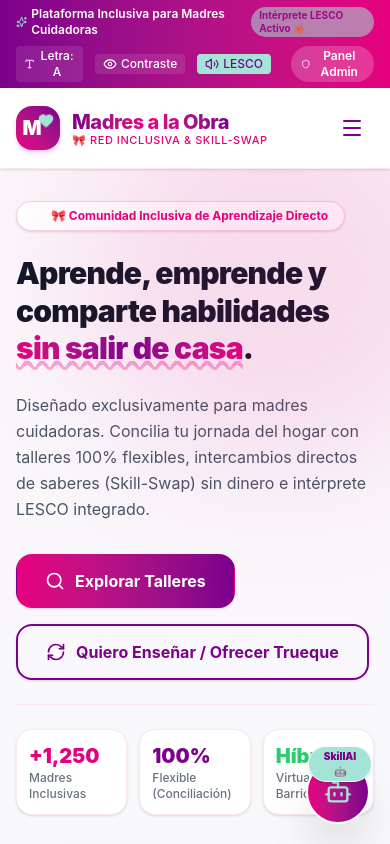
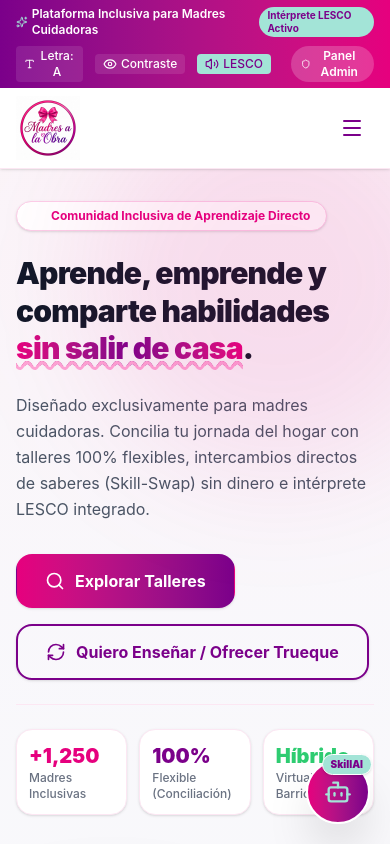
Before and after one commit to Thiffanie-Programadora/madres-a-la-obra, a React (Vite) app in the folder madres-a-la-obra/: page / in a window 390 px wide. Shown: the top 844 px of the page. Built offline with nearby package versions, Linux system fonts and the light colour scheme.

Commit message:
Se agrego el logo oficial Madres a la Obra y se removieron los emojis del sitio web

```diff
--- a/madres-a-la-obra/src/components/footer.jsx
+++ b/madres-a-la-obra/src/components/footer.jsx
@@ -24,13 +24,7 @@ export default function Footer({ setCurrentView }) {
           {/* Brand Col */}
           <div className="space-y-4">
             <div className="flex items-center gap-3">
-              <div className="w-10 h-10 rounded-2xl bg-gradient-to-tr from-[#E6007E] to-[#7B008A] flex items-center justify-center text-white shadow-md">
-                <span className="text-xl font-black">M</span>
-                <Heart className="w-4 h-4 text-[#A3E4D7] fill-[#A3E4D7] -ml-1 -mt-2" />
-              </div>
-              <span className="text-2xl font-extrabold text-white tracking-tight">
-                Madres a la Obra
-              </span>
+              <img src="/logo.png" alt="Madres a la Obra" className="h-16 w-auto object-contain bg-white rounded-full p-1 shadow-md" />
             </div>
             <p className="text-gray-300 text-sm leading-relaxed">
               Plataforma digital inclusiva para madres cuidadoras. Fomentamos la economía colaborativa, la capacitación flexible y la sororidad a través del intercambio directo de conocimientos.
--- a/madres-a-la-obra/src/components/mamabot.jsx
+++ b/madres-a-la-obra/src/components/mamabot.jsx
@@ -10,7 +10,7 @@ export default function MamaBot({ workshops, onSelectWorkshop }) {
     {
       id: 1,
       sender: 'bot',
-      text: '¡Hola, mamita! 🎀 Soy MamáBot / SkillAI. Puedo ayudarte a conciliar tus tiempos con la siesta de tus peques, buscar talleres adaptados con LESCO o proponerte trueques compatibles.',
+      text: '¡Hola! Soy MamáBot / SkillAI. Puedo ayudarte a conciliar tus tiempos con la siesta de tus peques, buscar talleres adaptados con LESCO o proponerte trueques compatibles.',
       timestamp: new Date().toLocaleTimeString([], { hour: '2-digit', minute: '2-digit' })
     }
   ]);
@@ -18,10 +18,10 @@ export default function MamaBot({ workshops, onSelectWorkshop }) {
   const [isTyping, setIsTyping] = useState(false);
 
   const quickPrompts = [
-    { label: '👶 Siesta Escolar (10am - 12pm)', text: 'Busco talleres en horario de 10:00 a 12:00 para la siesta o jornada escolar.' },
-    { label: '🤟 Talleres LESCO', text: 'Muéstrame talleres que incluyan intérprete LESCO o adaptaciones accesibles.' },
-    { label: '🤝 ¿Cómo funciona el Trueque?', text: 'Explícame cómo puedo intercambiar mis habilidades sin gastar dinero.' },
-    { label: '🍰 Talleres de Repostería o Costura', text: 'Quiero ver talleres de manualidades, confección o repostería fácil.' }
+    { label: 'Siesta Escolar (10am - 12pm)', text: 'Busco talleres en horario de 10:00 a 12:00 para la siesta o jornada escolar.' },
+    { label: 'Talleres LESCO', text: 'Muéstrame talleres que incluyan intérprete LESCO o adaptaciones accesibles.' },
+    { label: '¿Cómo funciona el Trueque?', text: 'Explícame cómo puedo intercambiar mis habilidades sin gastar dinero.' },
+    { label: 'Talleres de Repostería o Costura', text: 'Quiero ver talleres de manualidades, confección o repostería fácil.' }
   ];
 
   const handleSendMessage = (textToSend) => {
@@ -76,8 +76,8 @@ export default function MamaBot({ workshops, onSelectWorkshop }) {
           onClick={() => setIsOpen(true)}
           className="relative group bg-gradient-to-r from-[#E6007E] to-[#7B008A] text-white p-4 rounded-full shadow-2xl hover:scale-110 active:scale-95 transition-all duration-300 flex items-center justify-center border-2 border-white"
         >
-          <div className="absolute -top-2 -right-1 bg-[#A3E4D7] text-[#7B008A] text-[10px] font-black px-2 py-0.5 rounded-full shadow border border-white animate-bounce">
-            SkillAI 🤖
+          <div className="absolute -top-2 -right-1 bg-[#A3E4D7] text-[#7B008A] text-[10px] font-black px-2 py-0.5 rounded-full shadow border border-white">
+            SkillAI
           </div>
           <Bot className="w-7 h-7 text-[#A3E4D7]" />
         </button>
--- a/madres-a-la-obra/src/components/modals.jsx
+++ b/madres-a-la-obra/src/components/modals.jsx
@@ -108,7 +108,7 @@ export function SwapModal({ isOpen, onClose, onAddSwap }) {
 
         <div className="text-center space-y-2">
           <div className="w-12 h-12 rounded-2xl bg-[#A3E4D7] text-[#7B008A] flex items-center justify-center mx-auto shadow-md font-black">
-            🤝
+            <Sparkles className="w-6 h-6 text-[#7B008A]" />
           </div>
           <h3 className="text-2xl font-black text-gray-900">Publicar Propuesta de Trueque</h3>
           <p className="text-xs text-gray-500">Conecta sin dinero con otras madres dispuestas a aprender y enseñar.</p>
@@ -191,7 +191,7 @@ export function WorkshopDetailModal({ workshop, onClose, onRegister }) {
           <div className="flex items-center gap-2">
             {workshop.accessibility.map((acc, i) => (
               <span key={i} className="text-[10px] bg-purple-50 text-[#7B008A] font-bold px-2.5 py-1 rounded-full border border-purple-200">
-                🤟 {acc}
+                {acc}
               </span>
             ))}
           </div>
--- a/madres-a-la-obra/src/components/navbar.jsx
+++ b/madres-a-la-obra/src/components/navbar.jsx
@@ -1,5 +1,5 @@
 import React, { useState } from 'react';
-import { Heart, Search, User, PlusCircle, Volume2, Eye, Type, Menu, X, Shield, Sparkles } from 'lucide-react';
+import { Search, User, PlusCircle, Volume2, Eye, Type, Menu, X, Shield, Sparkles } from 'lucide-react';
 
 export default function Navbar({ currentView, setCurrentView, accessibility, setAccessibility, onOpenPostModal, onOpenLoginModal }) {
   const [mobileMenuOpen, setMobileMenuOpen] = useState(false);
@@ -19,7 +19,7 @@ export default function Navbar({ currentView, setCurrentView, accessibility, set
   };
 
   return (
-    <header className="sticky top-0 z-40 bg-white/90 backdrop-blur-md border-b border-pink-100 shadow-sm transition-all duration-200">
+    <header className="sticky top-0 z-40 bg-white/95 backdrop-blur-md border-b border-pink-100 shadow-sm transition-all duration-200">
       {/* Top Accessibility Bar */}
       <div className="bg-gradient-to-r from-[#7B008A] to-[#E6007E] text-white text-xs py-1.5 px-4">
         <div className="max-w-7xl mx-auto flex flex-wrap justify-between items-center gap-2">
@@ -29,8 +29,8 @@ export default function Navbar({ currentView, setCurrentView, accessibility, set
               Plataforma Inclusiva para Madres Cuidadoras
             </span>
             {accessibility.lescoEnabled && (
-              <span className="bg-[#A3E4D7] text-[#7B008A] font-bold px-2 py-0.5 rounded-full text-[10px] animate-pulse">
-                Intérprete LESCO Activo 🤟
+              <span className="bg-[#A3E4D7] text-[#7B008A] font-bold px-2 py-0.5 rounded-full text-[10px]">
+                Intérprete LESCO Activo
               </span>
             )}
           </div>
@@ -81,23 +81,16 @@ export default function Navbar({ currentView, setCurrentView, accessibility, set
       <div className="max-w-7xl mx-auto px-4 sm:px-6 lg:px-8">
         <div className="flex justify-between items-center h-20">
 
-          {/* Logo */}
+          {/* Custom Logo Image replacing standard text */}
           <div
             className="flex items-center gap-3 cursor-pointer group"
             onClick={() => setCurrentView('home')}
           >
-            <div className="w-11 h-11 rounded-2xl bg-gradient-to-tr from-[#E6007E] to-[#7B008A] flex items-center justify-center text-white shadow-md shadow-pink-500/20 group-hover:scale-105 transition-transform duration-200">
-              <span className="text-xl font-black">M</span>
-              <Heart className="w-4 h-4 text-[#A3E4D7] fill-[#A3E4D7] -ml-1 -mt-2 animate-bounce" />
-            </div>
-            <div>
-              <span className="text-xl sm:text-2xl font-extrabold bg-gradient-to-r from-[#7B008A] via-[#E6007E] to-[#7B008A] bg-clip-text text-transparent tracking-tight">
-                Madres a la Obra
-              </span>
-              <span className="block text-[11px] font-medium text-pink-600 -mt-1 tracking-wider uppercase">
-                🎀 Red Inclusiva & Skill-Swap
-              </span>
-            </div>
+            <img
+              src="/logo.png"
+              alt="Madres a la Obra"
+              className="h-16 w-auto object-contain transition-transform duration-200 group-hover:scale-105"
+            />
           </div>
 
           {/* Nav Links Desktop */}
--- a/madres-a-la-obra/src/views/homeView.jsx
+++ b/madres-a-la-obra/src/views/homeView.jsx
@@ -57,7 +57,7 @@ export default function HomeView({
             {/* Ribbon Badge */}
             <div className="inline-flex items-center gap-2 px-4 py-1.5 rounded-full bg-white border border-pink-200 shadow-sm text-xs font-bold text-[#E6007E]">
               <span className="w-2.5 h-2.5 rounded-full bg-[#E6007E] animate-ping" />
-              🎀 Comunidad Inclusiva de Aprendizaje Directo
+              Comunidad Inclusiva de Aprendizaje Directo
             </div>
 
             {/* Main Headline */}
```
Also changed, not shown: madres-a-la-obra/public/logo.png (added).
